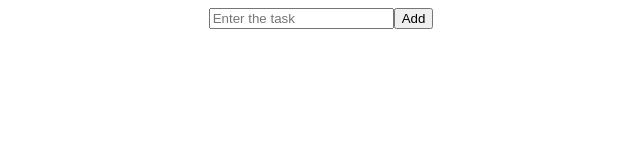
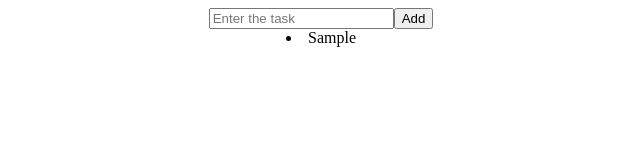
Before and after one commit to seekernothing/react-pract, a React (Vite) app in the folder todo-redux/: page / in a window 1280 px wide. Both pictures are taken after typing "Sample" into the empty fields and a click on the button "Add". Shown: the top 160 px of the page, without its empty margins (319-959 px from the left). Built offline with nearby package versions, Linux system fonts and the light colour scheme.

Commit message:
feat: enhance TodoList component with todoList state management and addTodo functionality

```diff
--- a/todo-redux/src/components/TodoList.jsx
+++ b/todo-redux/src/components/TodoList.jsx
@@ -2,12 +2,15 @@
 import React from 'react'
 import { useState } from 'react'
 import { addTodo } from '../store/slice/todoSlice'
-import { useDispatch } from 'react-redux'
+import { useDispatch, useSelector } from 'react-redux'
 
 const TodoList = () => {
 
     const[input,setInput] = useState("")
      const dispatch = useDispatch()
+     const{todoList} = useSelector(state=>state.todo)
+
+    // console.log(extract);
 
 
     function handelAddtodo(){
@@ -21,6 +24,7 @@ const TodoList = () => {
 
 
   return (
+
     <div className='container'>
 
         {/* input div */}
@@ -39,8 +43,17 @@ const TodoList = () => {
             <button onClick={handelAddtodo}>Add</button>
 
         </div>
+
+        <div className='ul'>
+
+               { todoList && todoList.length > 0 ? (
+                todoList.map((t)=>(
+                    <li key={t.id}>{t.title}</li>
+                ))
+               ) : null}
+
+        </div>
     </div>
-  )
+    )
 }
-
 export default TodoList
--- a/todo-redux/src/store/slice/todoSlice.js
+++ b/todo-redux/src/store/slice/todoSlice.js
@@ -9,7 +9,7 @@ const initialState = {
 
 }
 
-console.log(initialState);
+
 
 
 const todoReducer = createSlice({
```
